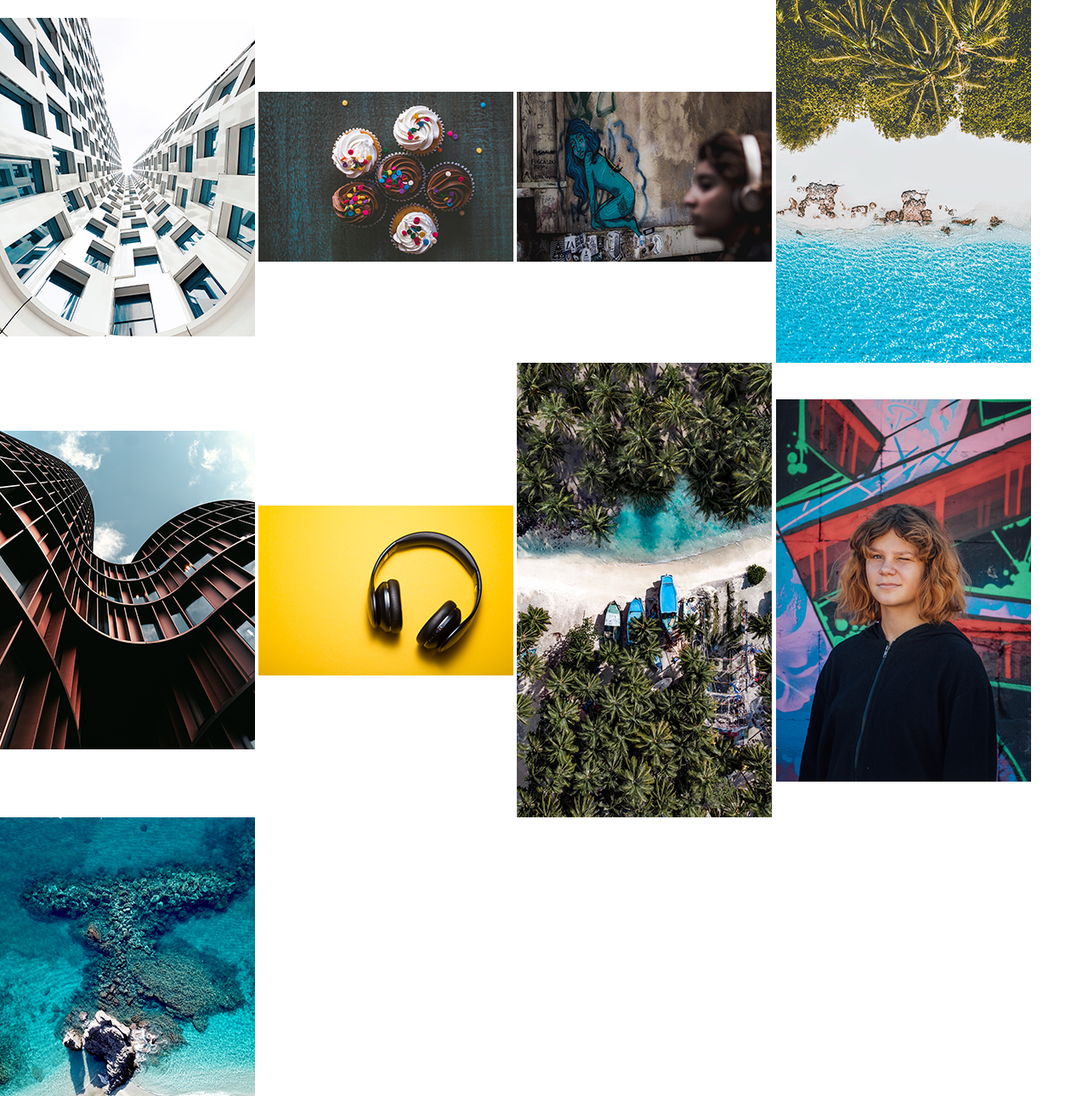
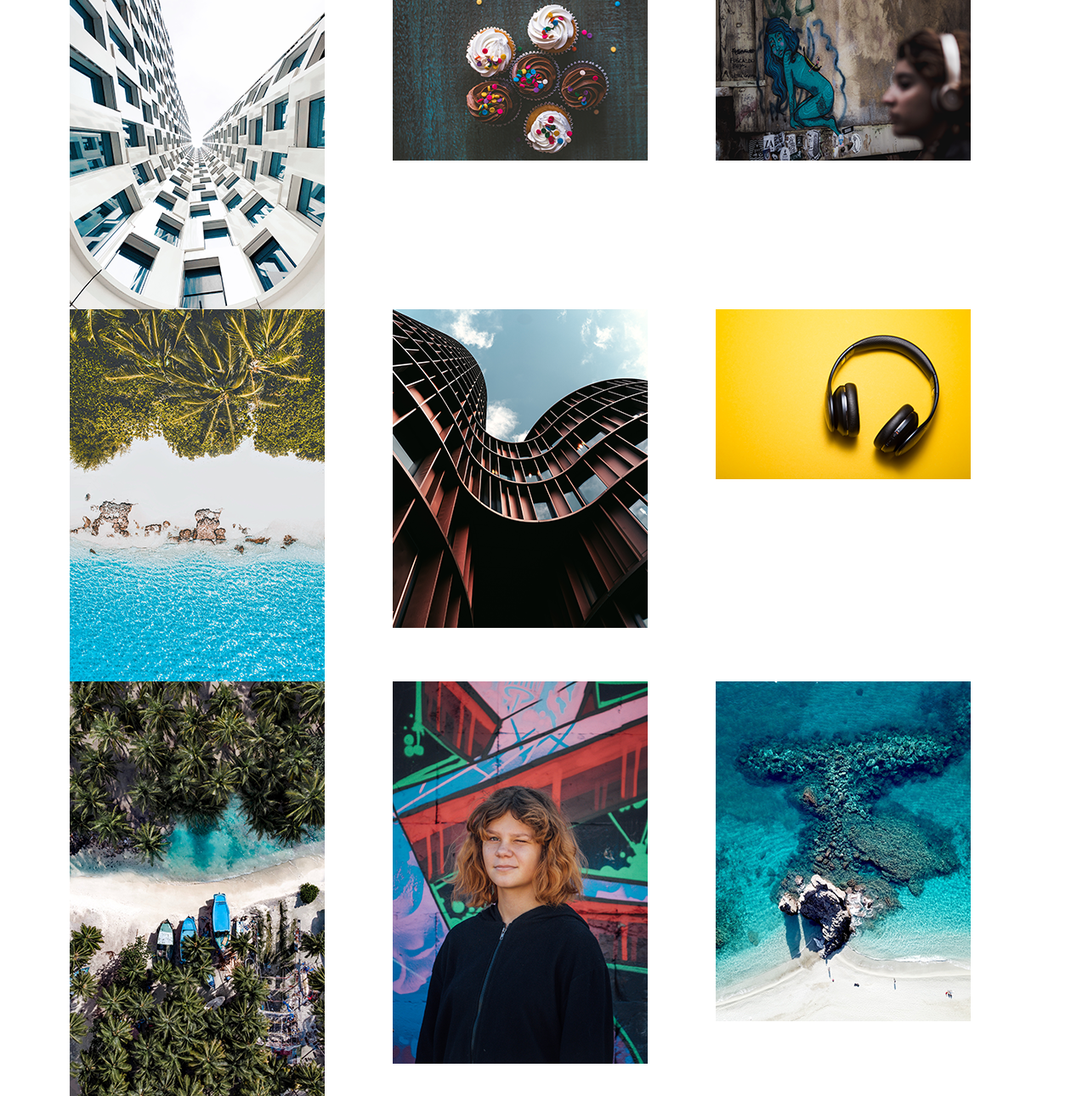
Before and after one commit to nicolelemke/m2-hw2-lemke-nicole, a plain HTML site: page index.html in a window 1280 px wide. Shown: the part 67-1357 px from the top of the page at 85% size. Drawn offline with nearby package versions, Linux system fonts and the light colour scheme.

Commit message:
Add basic bootstrap grid layout

```diff
--- a/index.html
+++ b/index.html
@@ -16,15 +16,37 @@
 <body>
     <h1>Assignment 3</h1>
 
+    <div class="container">
+        <div class="row">
+            <div class="col">
                 <img src="img/hw2-image1.png" title="image1" alt="image1" />
+            </div>
+            <div class="col">
                 <img src="img/hw2-image2.png" title="image2" alt="image2" />
+            </div>
+            <div class="col">
                 <img src="img/hw2-image3.png" title="image3" alt="image3" />
+            </div>
+            <div class="col">
                 <img src="img/hw2-image4.png" title="image4" alt="image4" />
+            </div>
+            <div class="col">
                 <img src="img/hw2-image5.png" title="image5" alt="image5" />
+            </div>
+            <div class="col">
                 <img src="img/hw2-image6.png" title="image6" alt="image6" />
+            </div>
+            <div class='col'>
                  <img src="img/hw2-image7.png" title="image7" alt="image7" />
+            </div>
+            <div class="col">
                  <img src="img/hw2-image8.png" title="image8" alt="image8" />
+            </div>
+            <div class="col">
                 <img src="img/hw2-image9.png" title="image9" alt="image9" />
+            </div>
+        </div>
+     </div>
 
     <!-- Optional JavaScript; choose one of the two! -->
 
```
Lines whose indentation alone changed are shown as unchanged.
